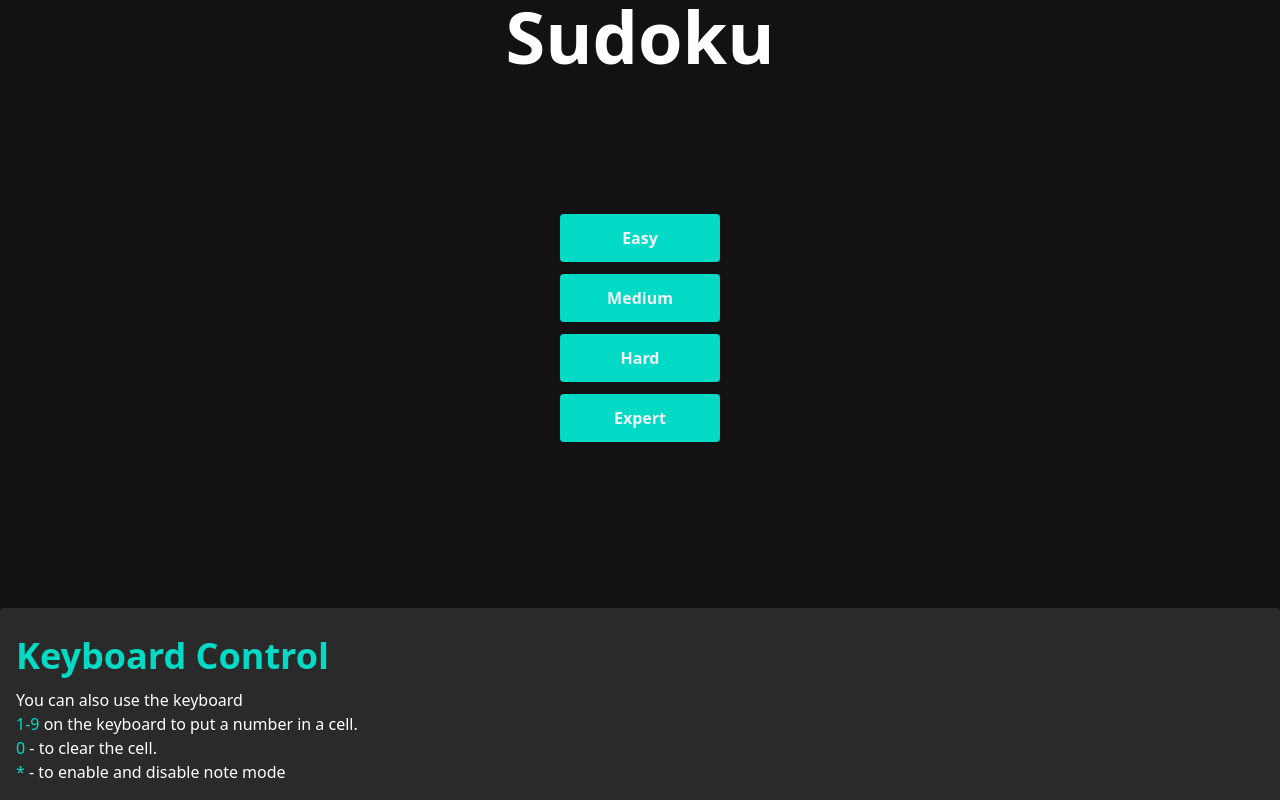
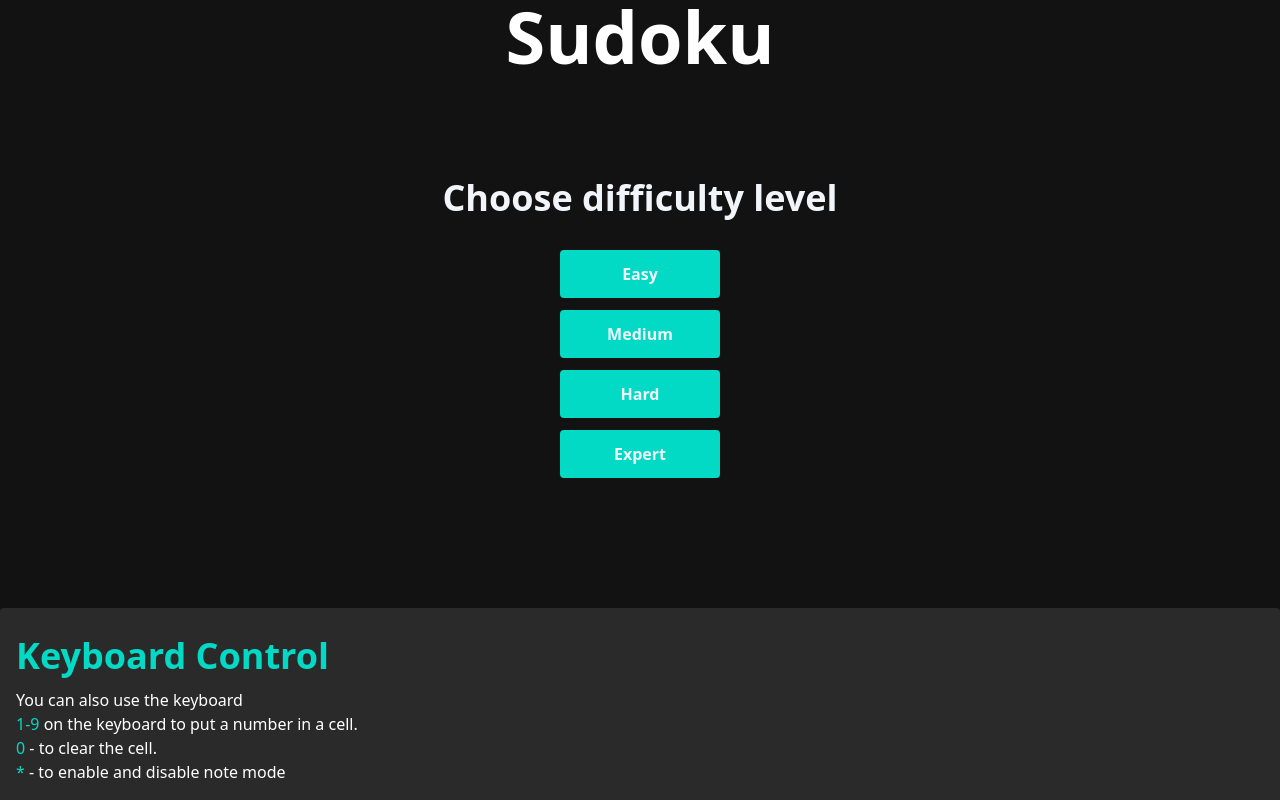
Before and after one commit to XirTelan/react-sudoku, a React (Vite) app: page / in a window 1280 px wide. Shown: the top 800 px of the page. Built offline with nearby package versions, Linux system fonts and the light colour scheme.

Commit message:
little changes

```diff
--- a/src/components/LevelSelect.tsx
+++ b/src/components/LevelSelect.tsx
@@ -13,6 +13,10 @@ export default function LevelSelect({ setLevel }: levelSelectProps) {
     return Math.floor(Math.random() * max);
   }
   return (
+    <>
+      <div className="text-slate-100 font-bold text-4xl mb-8 text-center">
+        Choose difficulty level
+      </div>
       <div className="flex flex-col w-40 gap-3  items-center justify-center">
         {sudokuLevels.map((levelType, index) => (
           <button
@@ -24,6 +28,7 @@ export default function LevelSelect({ setLevel }: levelSelectProps) {
           </button>
         ))}
       </div>
+    </>
   );
 }
 type levelSelectProps = {
```
Lines whose indentation alone changed are shown as unchanged.
